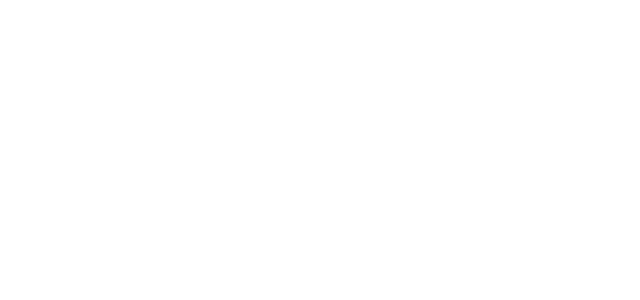
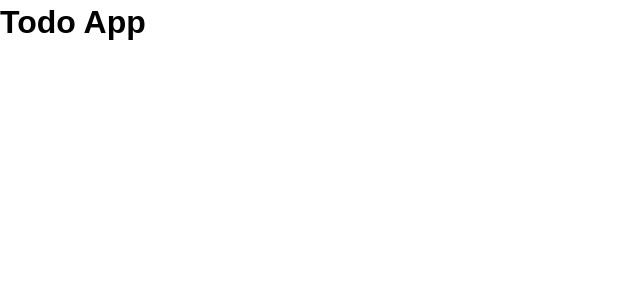
Before and after one commit to Kemosabe2911/TodoReactjs, a React (Create React App) app in the folder myapp/: page / in a window 1280 px wide. Shown: the top 300 px of the page, without its empty margins (0-640 px from the left). Built offline with nearby package versions, Linux system fonts and the light colour scheme.

Commit message:
Update css and js

```diff
--- a/myapp/src/App.css
+++ b/myapp/src/App.css
@@ -1,38 +1,15 @@
-.App {
-  text-align: center;
+*{
+  margin: 0;
+  padding: 0;
+  box-sizing: border-box;
 }
 
-.App-logo {
-  height: 40vmin;
-  pointer-events: none;
+body{
+  font-family: Arial, Helvetica, sans-serif;
+  line-height: 1.4;
 }
 
-@media (prefers-reduced-motion: no-preference) {
-  .App-logo {
-    animation: App-logo-spin infinite 20s linear;
-  }
+a{
+  color: #333333;
+  text-decoration: none;
 }
-
-.App-header {
-  background-color: #282c34;
-  min-height: 100vh;
-  display: flex;
-  flex-direction: column;
-  align-items: center;
-  justify-content: center;
-  font-size: calc(10px + 2vmin);
-  color: white;
-}
-
-.App-link {
-  color: #61dafb;
-}
-
-@keyframes App-logo-spin {
-  from {
-    transform: rotate(0deg);
-  }
-  to {
-    transform: rotate(360deg);
-  }
-}
--- a/myapp/src/App.js
+++ b/myapp/src/App.js
@@ -3,6 +3,7 @@
 function App() {
   return (
     <div className="App">
+      <h1>Todo App</h1>
     </div>
   );
 }
```
